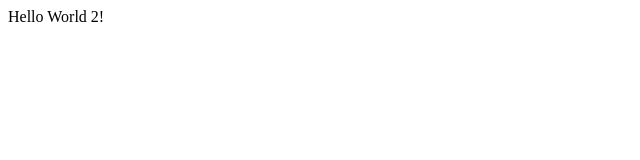
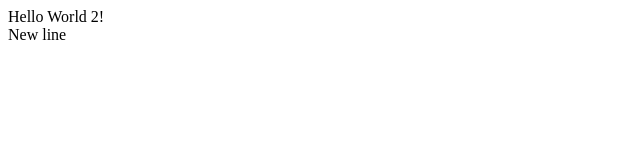
Before and after one commit to t-reppert/testing-git, a plain HTML site: page test.html in a window 1280 px wide. Shown: the full height of the page, 0-640 px from the left. Drawn offline with Linux system fonts and the light colour scheme.

```diff
--- a/test.html
+++ b/test.html
@@ -3,6 +3,7 @@
     <title>Hello World</title>
   </header>
   <body>
-    Hello World 2!
+    Hello World 2!<br>
+    New line<br>
   </body>
 </html>
```
